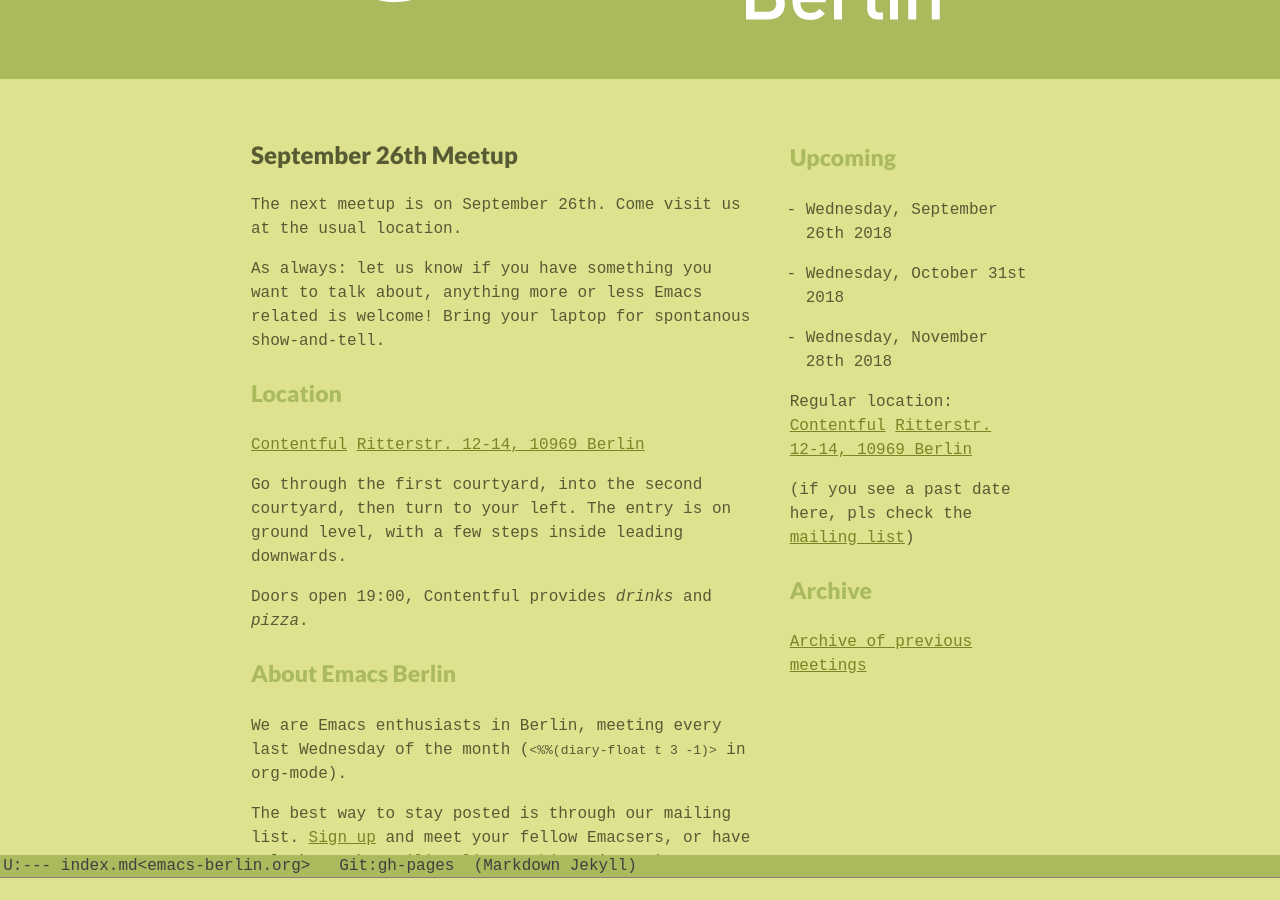
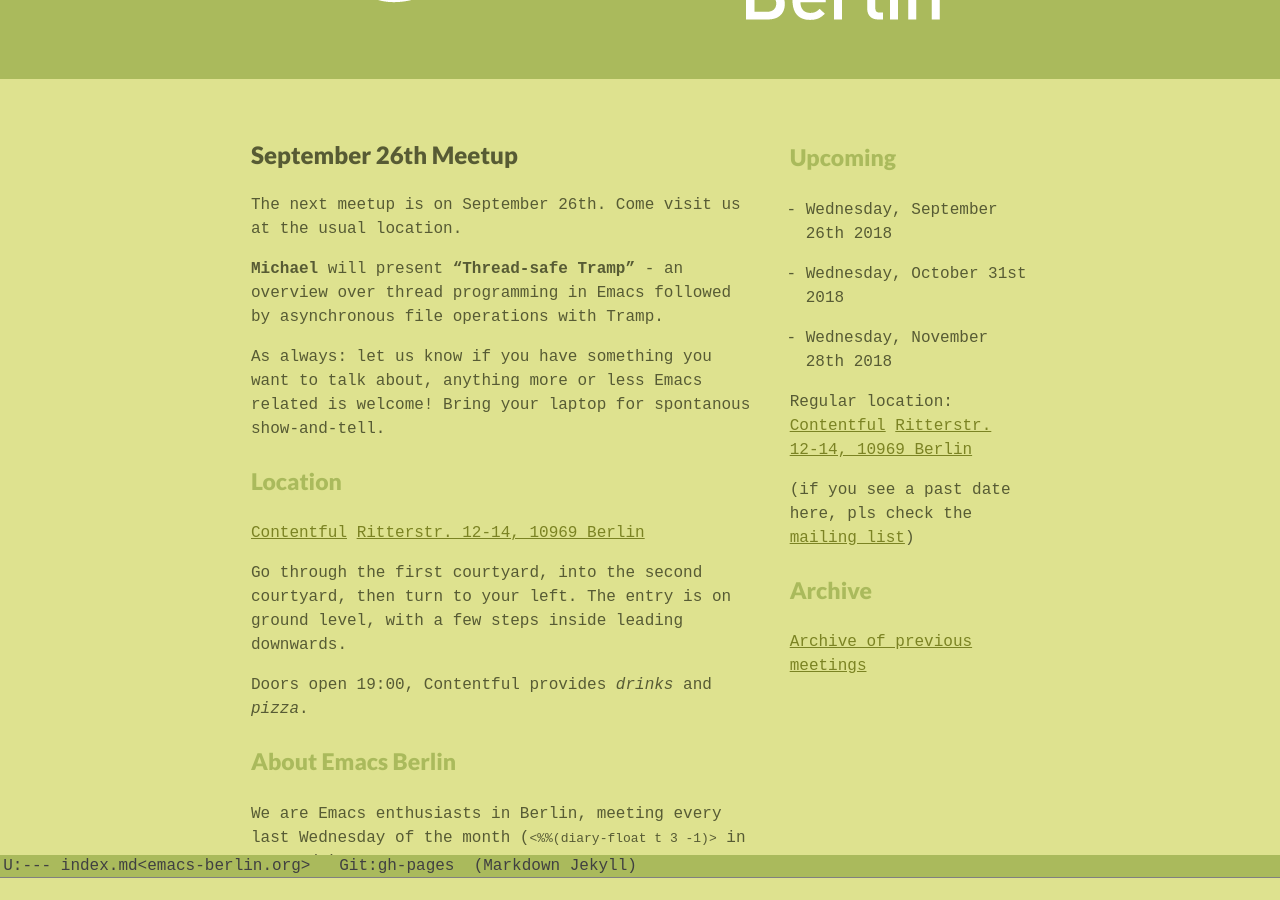
Before and after one commit to emacs-berlin/emacs-berlin.org, a Jekyll site: the page built from index.md, in a window 1280 px wide and 900 px high, scrolled down 330 px. Built offline with Jekyll 4.4.1, drawn with Linux system fonts in a browser that asks for light colours.

Commit message:
Add Thread-safe Tramp to September meetup

```diff
--- a/index.md
+++ b/index.md
@@ -17,6 +17,10 @@ layout: default
 
 The next meetup is on September 26th. Come visit us at the usual
 location.
+
+<b>Michael</b> will present <b>"Thread-safe Tramp"</b> - an overview
+over thread programming in Emacs followed by asynchronous file
+operations with Tramp.
 
 As always: let us know if you have something you want to talk about,
 anything more or less Emacs related is welcome! Bring your laptop for
```
